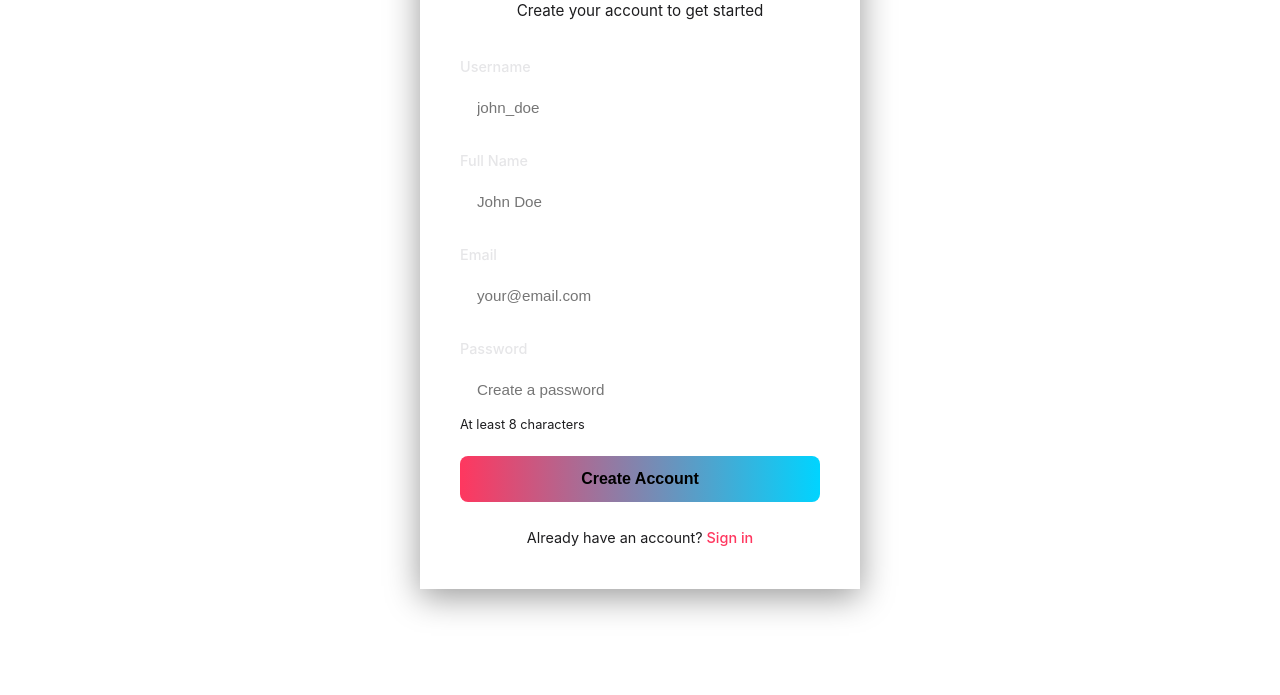
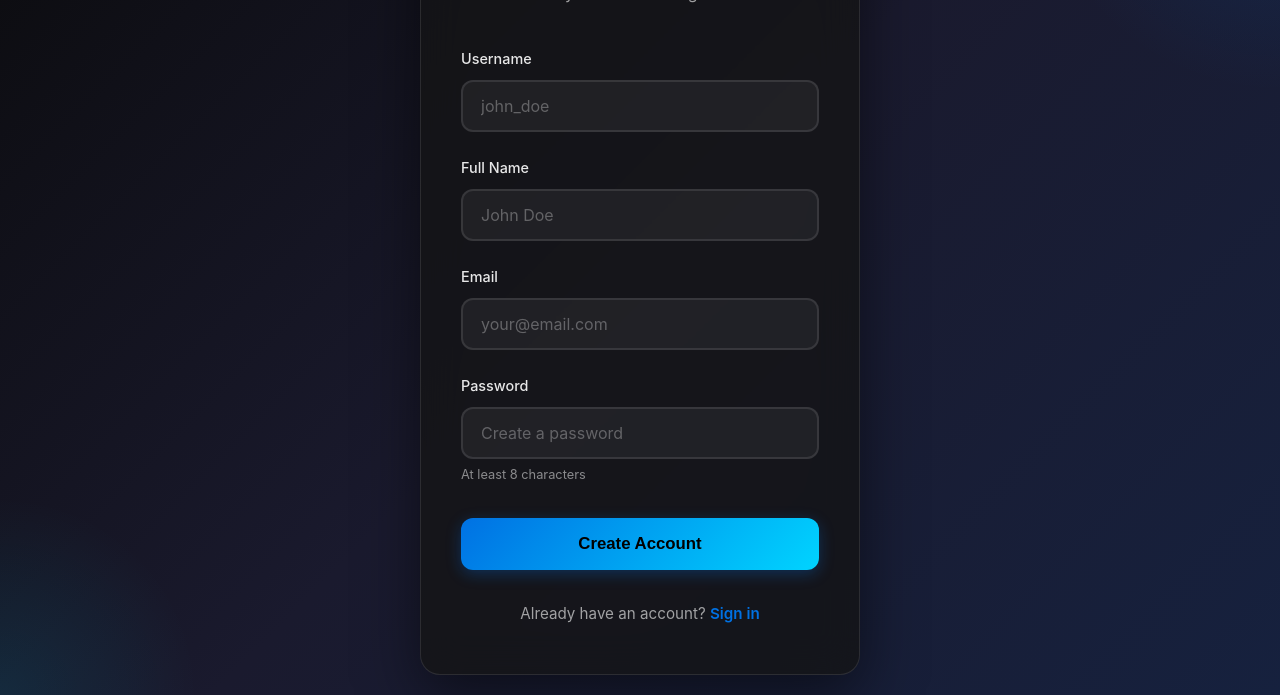
Before and after one commit to bhanuxbisht/light-ai, a website: page signup.html in a window 1280 px wide. Shown: the part 156-851 px from the top of the page. Before the commit the page ends 800 px from the top, so only its background shows below. Drawn offline with Linux system fonts and the light colour scheme.

Commit message:
Redesign authentication UI with modern glassmorphism and gradient effects

```diff
--- a/signup.html
+++ b/signup.html
@@ -11,75 +11,121 @@
       display: flex;
       align-items: center;
       justify-content: center;
-      background: var(--bg);
+      background: linear-gradient(135deg, #0b0b0d 0%, #1a1a2e 50%, #16213e 100%);
       padding: 20px;
+      position: relative;
+      overflow: hidden;
+    }
+
+    .auth-container::before {
+      content: '';
+      position: absolute;
+      width: 500px;
+      height: 500px;
+      background: radial-gradient(circle, rgba(0,113,227,0.15) 0%, transparent 70%);
+      top: -250px;
+      right: -250px;
+      border-radius: 50%;
+    }
+
+    .auth-container::after {
+      content: '';
+      position: absolute;
+      width: 400px;
+      height: 400px;
+      background: radial-gradient(circle, rgba(0,212,255,0.1) 0%, transparent 70%);
+      bottom: -200px;
+      left: -200px;
+      border-radius: 50%;
     }
 
     .auth-card {
-      background: var(--card);
-      border-radius: var(--radius);
-      padding: 40px;
+      background: rgba(20, 20, 22, 0.8);
+      backdrop-filter: blur(20px);
+      border: 1px solid rgba(255,255,255,0.1);
+      border-radius: 20px;
+      padding: 48px 40px;
       width: 100%;
       max-width: 440px;
-      box-shadow: 0 8px 32px rgba(0,0,0,0.4);
+      box-shadow: 0 20px 60px rgba(0,0,0,0.5);
+      position: relative;
+      z-index: 1;
     }
 
     .auth-header {
       text-align: center;
-      margin-bottom: 32px;
+      margin-bottom: 40px;
     }
 
     .auth-header h1 {
-      font-size: 2rem;
-      background: linear-gradient(135deg, var(--accent), #00d4ff);
+      font-size: 2.2rem;
+      background: linear-gradient(135deg, #0071E3 0%, #00d4ff 100%);
       -webkit-background-clip: text;
+      background-clip: text;
       -webkit-text-fill-color: transparent;
-      margin-bottom: 8px;
+      margin-bottom: 12px;
+      font-weight: 700;
+      letter-spacing: -0.5px;
     }
 
     .auth-header p {
-      color: var(--muted);
-      font-size: 0.95rem;
+      color: rgba(255,255,255,0.6);
+      font-size: 1rem;
+      font-weight: 400;
     }
 
     .form-group {
-      margin-bottom: 20px;
+      margin-bottom: 24px;
     }
 
     .form-group label {
       display: block;
-      color: #e6e6e8;
+      color: rgba(255,255,255,0.9);
       font-size: 0.9rem;
-      margin-bottom: 8px;
+      margin-bottom: 10px;
       font-weight: 500;
     }
 
     .form-group input {
       width: 100%;
-      background: rgba(255,255,255,0.03);
-      border: 1px solid rgba(255,255,255,0.1);
-      padding: 12px 16px;
-      border-radius: 8px;
+      background: rgba(255,255,255,0.05);
+      border: 2px solid rgba(255,255,255,0.1);
+      padding: 14px 18px;
+      border-radius: 12px;
       color: #fff;
-      font-size: 0.95rem;
-      transition: all 0.2s;
+      font-size: 1rem;
+      transition: all 0.3s ease;
+      font-family: inherit;
+    }
+
+    .form-group input::placeholder {
+      color: rgba(255,255,255,0.3);
+    }
+
+    .form-group input:hover {
+      border-color: rgba(0,113,227,0.3);
+      background: rgba(255,255,255,0.08);
     }
 
     .form-group input:focus {
       outline: none;
-      border-color: var(--accent);
-      background: rgba(255,255,255,0.05);
+      border-color: #0071E3;
+      background: rgba(255,255,255,0.1);
+      box-shadow: 0 0 0 4px rgba(0,113,227,0.1);
+      transform: translateY(-1px);
     }
 
     .error-message {
-      background: rgba(255,69,58,0.1);
+      background: linear-gradient(135deg, rgba(255,69,58,0.15) 0%, rgba(255,69,58,0.05) 100%);
       border: 1px solid rgba(255,69,58,0.3);
-      color: var(--error);
-      padding: 12px;
-      border-radius: 8px;
-      margin-bottom: 20px;
+      border-left: 4px solid var(--error);
+      color: #ff6b6b;
+      padding: 16px;
+      border-radius: 12px;
+      margin-bottom: 24px;
       font-size: 0.9rem;
       display: none;
+      animation: slideDown 0.3s ease;
     }
 
     .error-message.show {
@@ -87,65 +133,86 @@
     }
 
     .success-message {
-      background: rgba(48,209,88,0.1);
+      background: linear-gradient(135deg, rgba(48,209,88,0.15) 0%, rgba(48,209,88,0.05) 100%);
       border: 1px solid rgba(48,209,88,0.3);
-      color: var(--success);
-      padding: 12px;
-      border-radius: 8px;
-      margin-bottom: 20px;
+      border-left: 4px solid var(--success);
+      color: #51cf66;
+      padding: 16px;
+      border-radius: 12px;
+      margin-bottom: 24px;
       font-size: 0.9rem;
       display: none;
+      animation: slideDown 0.3s ease;
     }
 
     .success-message.show {
       display: block;
     }
 
+    @keyframes slideDown {
+      from {
+        opacity: 0;
+        transform: translateY(-10px);
+      }
+      to {
+        opacity: 1;
+        transform: translateY(0);
+      }
+    }
+
     .submit-btn {
       width: 100%;
-      background: linear-gradient(90deg, var(--accent), #00d4ff);
+      background: linear-gradient(135deg, #0071E3 0%, #00d4ff 100%);
       border: none;
-      padding: 14px;
-      border-radius: 8px;
+      padding: 16px;
+      border-radius: 12px;
       color: #000;
-      font-size: 1rem;
+      font-size: 1.05rem;
       font-weight: 600;
       cursor: pointer;
-      transition: all 0.2s;
+      transition: all 0.3s ease;
+      margin-top: 8px;
+      box-shadow: 0 4px 15px rgba(0,113,227,0.3);
     }
 
     .submit-btn:hover {
       transform: translateY(-2px);
-      box-shadow: 0 8px 20px rgba(0,113,227,0.4);
+      box-shadow: 0 8px 25px rgba(0,113,227,0.4);
+    }
+
+    .submit-btn:active {
+      transform: translateY(0);
     }
 
     .submit-btn:disabled {
-      opacity: 0.5;
+      opacity: 0.6;
       cursor: not-allowed;
       transform: none;
     }
 
     .auth-footer {
       text-align: center;
-      margin-top: 24px;
-      color: var(--muted);
-      font-size: 0.9rem;
+      margin-top: 32px;
+      color: rgba(255,255,255,0.6);
+      font-size: 0.95rem;
     }
 
     .auth-footer a {
-      color: var(--accent);
+      color: #0071E3;
       text-decoration: none;
-      font-weight: 500;
+      font-weight: 600;
+      transition: color 0.2s;
     }
 
     .auth-footer a:hover {
+      color: #00d4ff;
       text-decoration: underline;
     }
 
     .password-requirements {
       font-size: 0.8rem;
-      color: var(--muted);
-      margin-top: 4px;
+      color: rgba(255,255,255,0.5);
+      margin-top: 6px;
     }
   </style>
 </head>
```
Also changed, not shown: login.html (+111 -64 lines).
